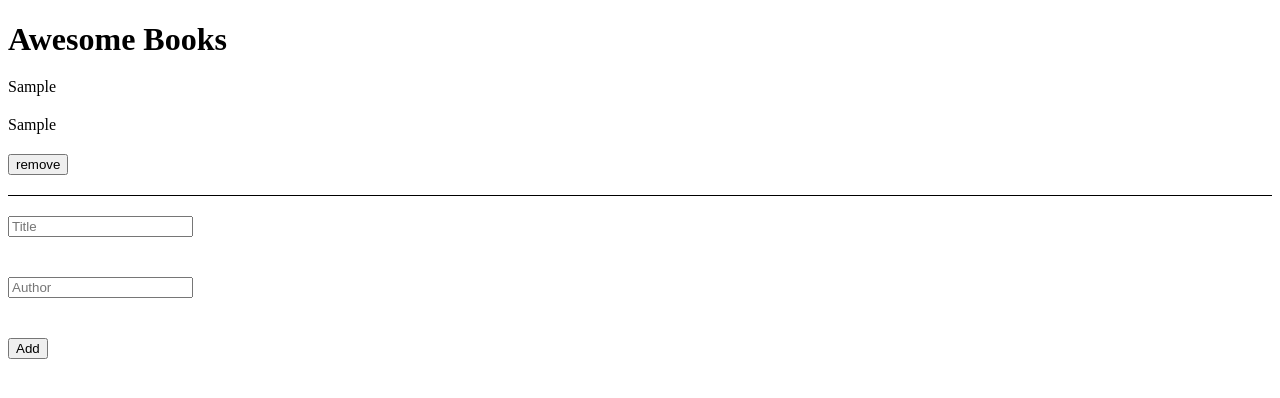
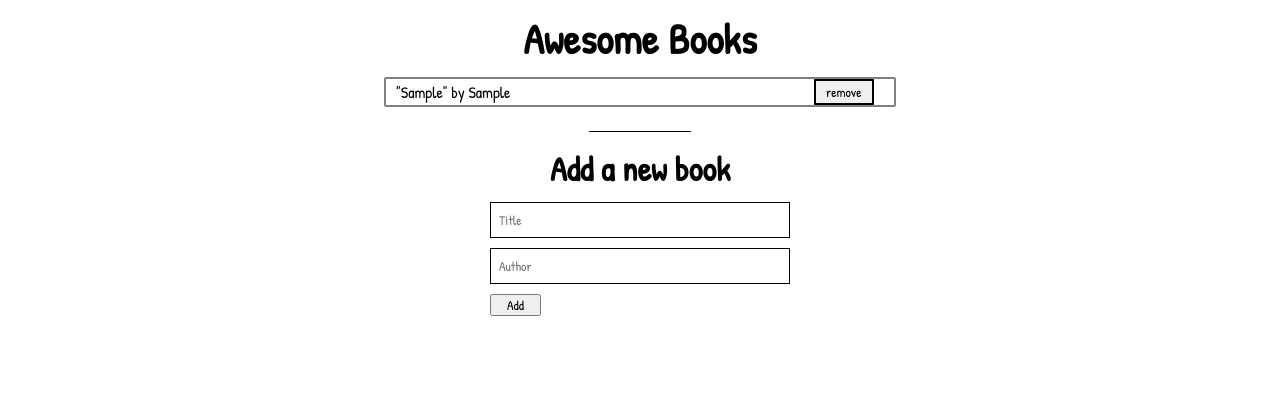
Before and after one commit to tan12082001/Project-AwesomeBooks, a website: page index.html in a window 1280 px wide. Both pictures are taken after typing "Sample", "Sample" into the empty fields and a click on the button "Add". Drawn offline with Linux system fonts and the light colour scheme.

Commit message:
Add style to the title Add style to the book name and author Add style to form

```diff
--- a/app.js
+++ b/app.js
@@ -4,7 +4,7 @@ const bookstorage = JSON.parse(localStorage.getItem('books-display')) || [];
 const bookname = document.getElementById('book-name');
 const authorname = document.getElementById('author-name');
 const addbutton = document.querySelector('.add-book-button');
-const presentbooks = document.querySelector('.books-display');
+const presentbooks = document.querySelector('#books');
 
 // Books Array class to store books
 class Books {
@@ -34,11 +34,10 @@ class Activity {
     for (let i = 0; i < storage.bookstorage.length; i += 1) {
       storage.bookstorage[i].id = (storage.bookstorage.indexOf(storage.bookstorage[i])) + 1;
       presentbooks.innerHTML += `
-      <ul>
-      <li>${storage.bookstorage[i].title}</li>
-      <li>${storage.bookstorage[i].author}</li>
-      <button class='re' type='button' id='${storage.bookstorage[i].id}'>remove</button>
-      </ul>
+        <tr>
+          <td class="btn-book-name">"${storage.bookstorage[i].title}" by ${storage.bookstorage[i].author} </td>
+          <td class="btn-remove"> <button class='re' type='button' id='${storage.bookstorage[i].id}'>remove</button> </td>
+        </tr>
       `;
     }
     // Event to call the remove method to remove book
--- a/index.html
+++ b/index.html
@@ -15,16 +15,24 @@
             <div class="heading">
                 <h1>Awesome Books</h1>
             </div>
-            <div class="books-display"></div>
+            <div class="books-display">
+                <table id="books">
+
+                </table>
+            </div>
             <div class="add-book">
-                <form action="" method="POST">
+                <div class="hr"></div>
+                <div class="title-add-new">
+                    <h3>Add a new book</h3>
+                </div>
+                <form action="" method="POST" class="book-form">
                     <div class="title">
                         <label for="book-name"></label>
                         <input class="book" type="text" id="book-name" placeholder="Title" required>
                     </div>
                     <div class="author">
                         <label for="author-name"></label>
-                        <input class="author" type="text" id="author-name" placeholder="Author" required>
+                        <input class="Author" type="text" id="author-name" placeholder="Author" required>
                     </div>
 
                         <button class="add-book-button" type="button">Add</button>
--- a/styles.css
+++ b/styles.css
@@ -1,5 +1,9 @@
+@import url('https://fonts.googleapis.com/css2?family=Patrick+Hand&display=swap');
 * {
-  margin-bottom: 20px;
+  padding: 0px;
+  margin:0px;
+  box-sizing: border-box;
+  font-family:'Patrick Hand', cursive;
 }
 
 ul {
@@ -7,3 +11,78 @@ ul {
   list-style-type: none;
   border-bottom: 1px solid black;
 }
+
+.wrapper{
+  width: 80%;
+  height: 100vh;
+  margin: 0 auto;
+}
+.wrapper main{
+  display: flex;
+  flex-direction: column;
+  justify-content: center;
+  align-items: center;
+}
+.heading h1{
+  font-size: 42px;
+  padding: 10px;
+}
+.books-display{
+  border: 2px solid gray;
+  border-radius: 2px;
+  width: 50%;
+  margin-bottom: 24px;
+}
+#books{
+  border-collapse: collapse;
+  width: 100%;
+}
+#books td{
+  justify-content: space-between;
+  text-align: left;
+  vertical-align: middle;
+}
+#books tbody:nth-child(even){background-color: #f2f2f2;}
+.re{
+  padding: 2px 10px;
+  border: 2px solid black;
+}
+.add-book{
+  display: flex;
+  flex-direction: column;
+  width: 50%;
+  justify-content: center;
+  align-items: center;
+}
+.hr{
+  border-bottom: 1px solid black;
+  width: 20%;
+  margin: 0 auto;
+}
+.title-add-new{
+  margin-top: 14px;
+}
+.title-add-new h3{
+  font-size: 34px;
+}
+.title,
+.author{
+  width: 300px;
+}
+.book,
+.Author{
+  padding: 8px;
+  margin-top: 10px;
+  width: 100%;
+  border: 1px solid black;
+}
+.add-book-button{
+  padding: 0px 15px;
+  margin-top: 10px;
+}
+.btn-remove{
+  width: 80px;
+}
+.btn-book-name{
+  padding-left: 10px;
+}
```
